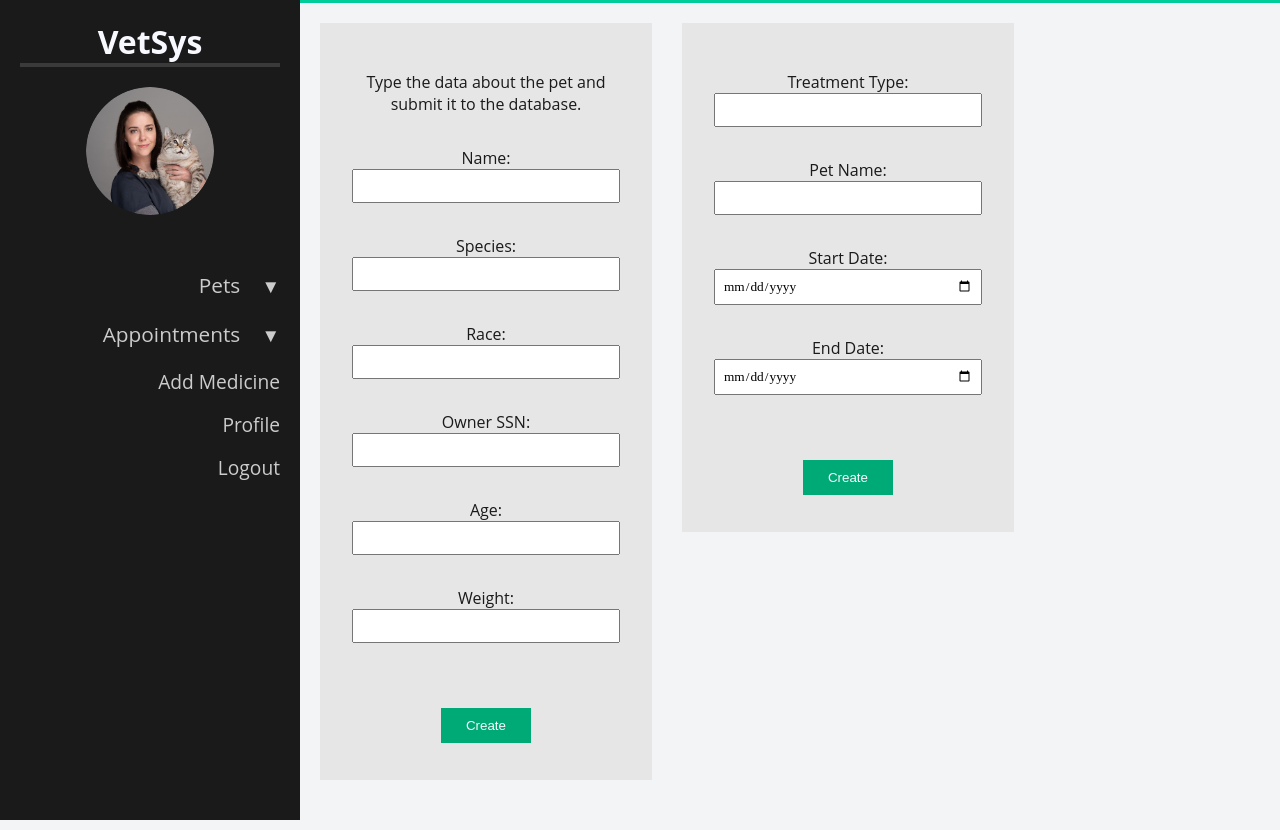
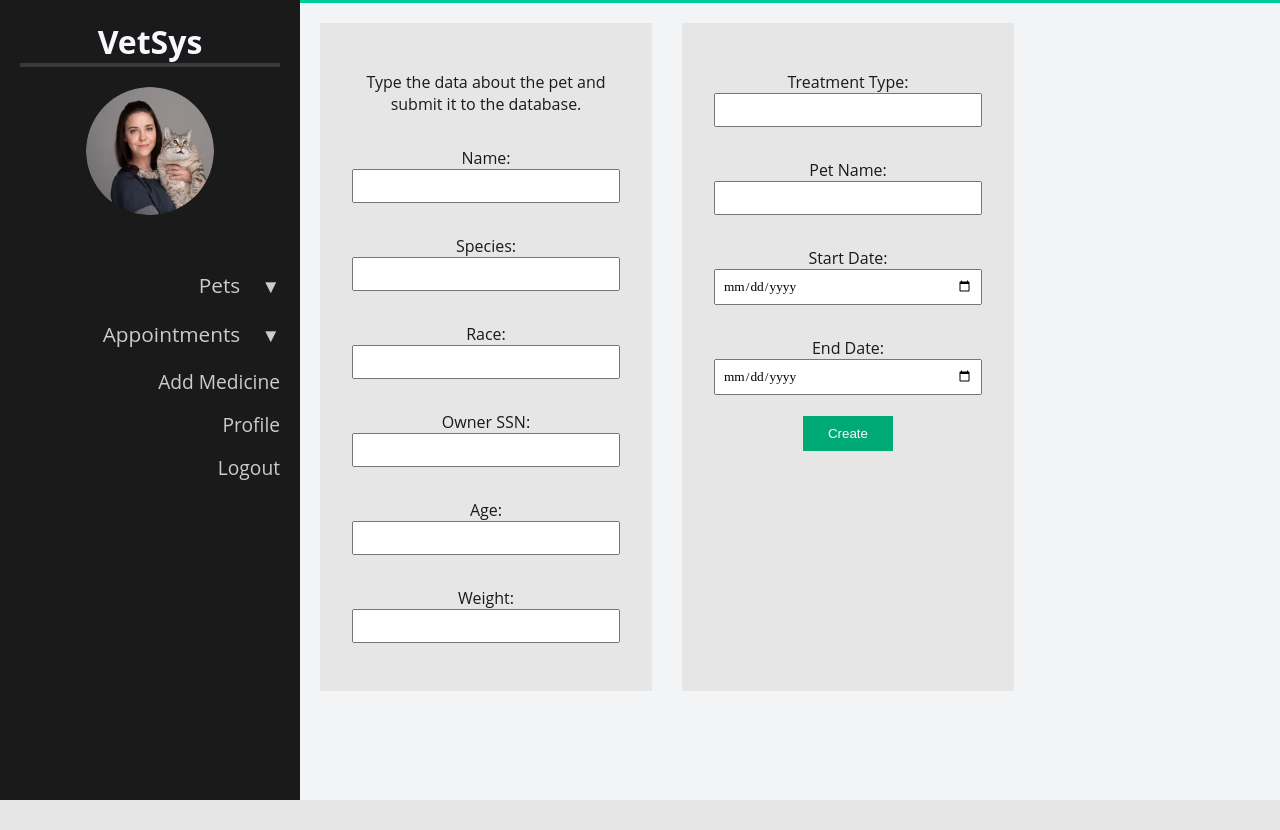
Before and after one commit to ScumMaster/372_071VetSys, a Flask app: page /register_new_pet in a window 1280 px wide. After the commit the page ends 800 px from the top, so only its background shows below. Run offline with Flask 2, Linux system fonts and the light colour scheme; a user stored in the database is signed in; parts of the project's set-up code (start-up, migrations or seed data) failed here and were passed over; some web fonts are replaced.

Commit message:
web app development and fixes

```diff
--- a/VetSys/dashboard/forms.py
+++ b/VetSys/dashboard/forms.py
@@ -30,7 +30,7 @@ class AppointmentCreationForm(FlaskForm):
 class PetCreationForm(FlaskForm):
     pet_name = StringField('Name:', validators=[DataRequired()])
     age = IntegerField('Age:')
-    weight = IntegerField('Weight:')
+    weight = DecimalField('Weight:')
     race = StringField('Race: ')
     species = StringField('Species:')
     disabilities = StringField('Disabilities:')
--- a/VetSys/dashboard/routes.py
+++ b/VetSys/dashboard/routes.py
@@ -82,7 +82,7 @@ def register_new_pet():
                                treatment_creation_form=treatment_creation_form)
 
     if request.method == 'POST':
-        if pet_creation_form.validate_on_submit() and treatment_creation_form.validate_on_submit():
+        if treatment_creation_form.validate_on_submit():
             new_pet = Pet(
                 name=pet_creation_form.pet_name.data,
                 age=pet_creation_form.age.data,
@@ -92,6 +92,7 @@ def register_new_pet():
                 owner_ssn=pet_creation_form.owner_ssn.data
                 # disabilities=pet_creation_form.disabilities.data,
             )
+            print("selam"+treatment_creation_form.treatment_type.data)
             new_treatment = Treatment(
                 record_type=treatment_creation_form.treatment_type.data,
                 start_date=treatment_creation_form.start_date.data,
--- a/VetSys/static/css/master.css
+++ b/VetSys/static/css/master.css
@@ -54,7 +54,12 @@ button:hover,
     min-width: 250px;
 }
 
+.wrap_form_zone {
+    display: flex;
+    justify-content: flex-start;
+}
 
+.form_zone,
 form.appointment_zone {
     max-width: 500px;
     text-align: center;
--- a/VetSys/templates/appointment.html
+++ b/VetSys/templates/appointment.html
@@ -31,6 +31,9 @@
             <br><br>
             {{ form.submit_button(class_="submit_button") }}
             <br/>
+
+        </form>
+         <div class="message">
             {%  with messages=get_flashed_messages() %}
                 {% if messages %}
                     {% for message in messages %}
@@ -38,7 +41,7 @@
                     {% endfor %}
                 {% endif %}
             {% endwith %}
-        </form>
+        </div>
         <div id="search-result">
 
         </div>
--- a/VetSys/templates/create_treatment_records.html
+++ /dev/null
@@ -1,26 +0,0 @@
-<div>
-    <form method="POST" class="appointment_zone">
-         {{ treatment_creation_form.hidden_tag() }}
-
-         <div class="form">
-             {{ treatment_creation_form.treatment_type.label }}<br>
-             {{ treatment_creation_form.treatment_type(class_="form_textbox") }}
-         </div>
-         <div class="form">
-             {{ treatment_creation_form.pet_name.label }}<br>
-             {{ treatment_creation_form.pet_name(class_="form_textbox") }}
-         </div>
-         <div class="form">
-             {{ treatment_creation_form.start_date.label }}<br>
-             {{ treatment_creation_form.start_date(class_="form_textbox") }}
-         </div>
-         <div class="form">
-             {{ treatment_creation_form.end_date.label }}<br>
-             {{ treatment_creation_form.end_date(class_="form_textbox") }}
-         </div>
-
-
-        <br><br>
-        {{ treatment_creation_form.submit_button(class_="submit_button") }}
-     </form>
-</div>
--- a/VetSys/templates/layout.html
+++ b/VetSys/templates/layout.html
@@ -44,8 +44,10 @@
             </div>
 
             <p><a href="/add_medicine" class="left_panel_link">Add Medicine</a></p>
-            {% if user_type == "secretary" %}
-                <p><a href="/display_medicine" class="left_panel_link">Display Medicine</a></p>
+            {% if user %}
+                {% if user.user_type == "secretary" %}
+                    <p><a href="/display_medicine" class="left_panel_link">Display Medicine</a></p>
+                {% endif %}
             {% endif %}
             <p><a href="/profile" class="left_panel_link">Profile</a></p>
             <p><a href="/logout" class="left_panel_link">Logout</a></p>
--- a/VetSys/templates/register_new_pet.html
+++ b/VetSys/templates/register_new_pet.html
@@ -2,7 +2,8 @@
 {% block page_content %}
     <div class="new_pet_wrapper">
         <div>
-            <form method="POST" class="appointment_zone">
+            <form method="POST" class="wrap_form_zone">
+                <div class="form_zone">
                      {{ pet_creation_form.hidden_tag() }}
                     <p>Type the data about the pet and submit it to the database.</p>
                      <div class="form">
@@ -29,12 +30,36 @@
                          {{ pet_creation_form.weight.label }}<br>
                          {{ pet_creation_form.weight(class_="form_textbox") }}
                      </div>
+                 </div>
+
+                <div class="form_zone">
+                     <div class="form">
+                         {{ treatment_creation_form.treatment_type.label }}<br>
+                         {{ treatment_creation_form.treatment_type(class_="form_textbox") }}
+                     </div>
+                     <div class="form">
+                         {{ treatment_creation_form.pet_name.label }}<br>
+                         {{ treatment_creation_form.pet_name(class_="form_textbox") }}
+                     </div>
+                     <div class="form">
+                         {{ treatment_creation_form.start_date.label }}<br>
+                         {{ treatment_creation_form.start_date(class_="form_textbox") }}
+                     </div>
+                     <div class="form">
+                         {{ treatment_creation_form.end_date.label }}<br>
+                         {{ treatment_creation_form.end_date(class_="form_textbox") }}
+                     </div>
+                    {{ treatment_creation_form.submit_button(class_="submit_button") }}
+                </div>
+
+
                 <br><br>
-                 {{ pet_creation_form.submit_button(class_="submit_button") }}
+
+
              </form>
         </div>
 
-        {% include 'create_treatment_records.html' %}
+
 
     </div>
     <div class="message">
```
Also changed, not shown: VetSys/templates/list_pet.html (+17 -4 lines), VetSys/site.db. Lines whose indentation alone changed are shown as unchanged.
